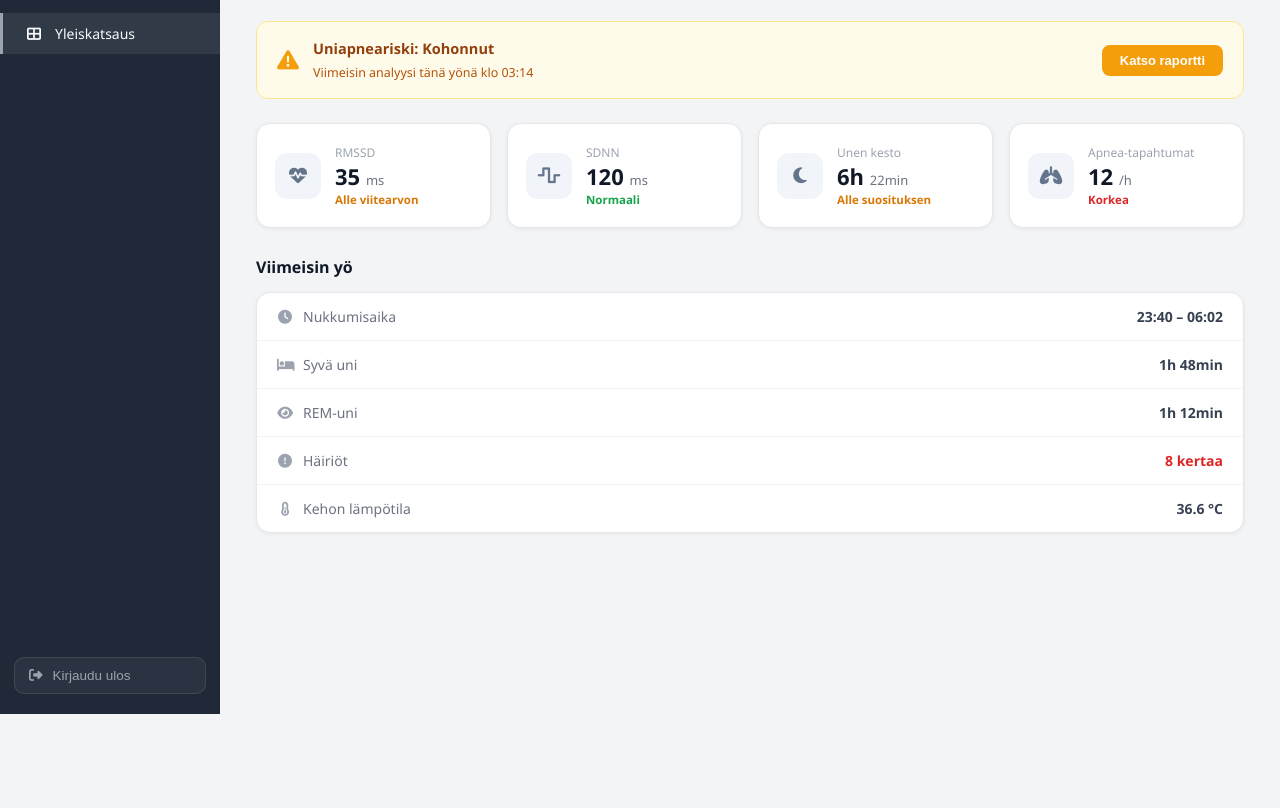
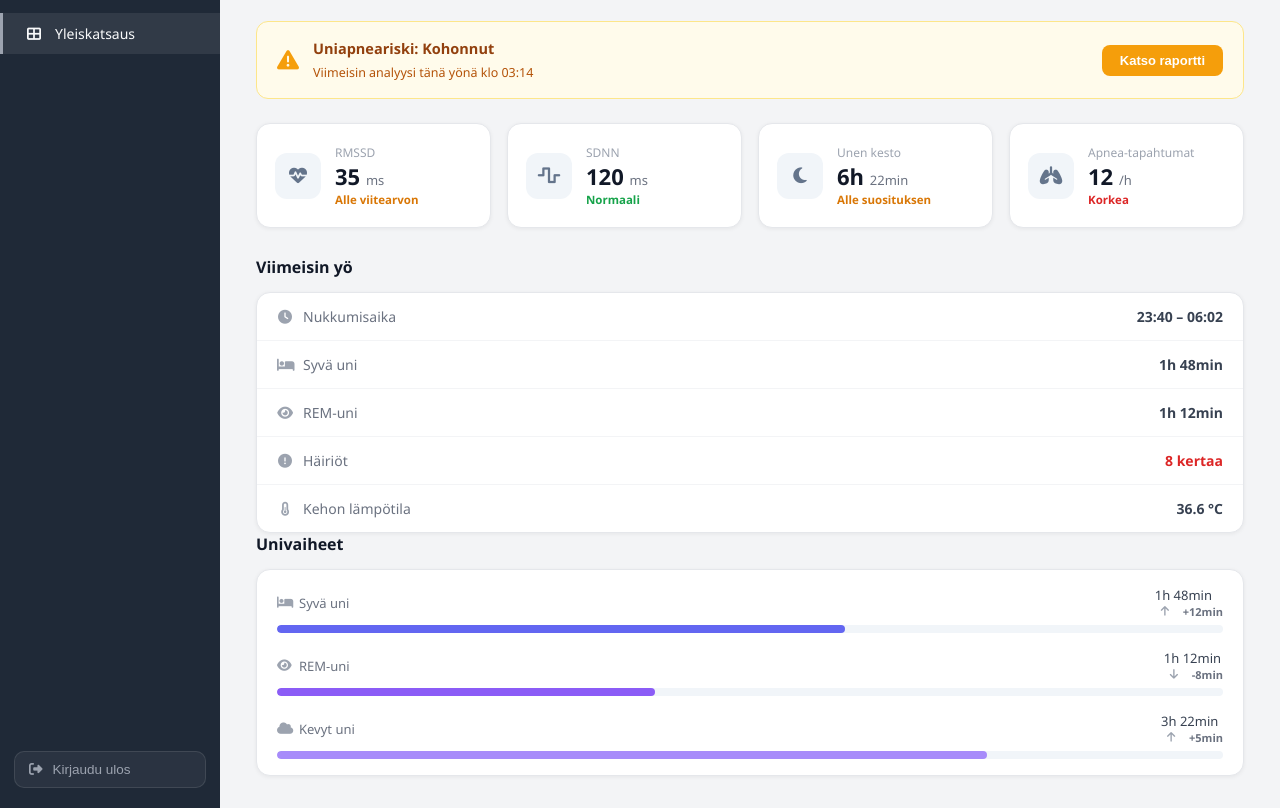
Before and after one commit to MasalGit/Apneapp, a plain HTML site: page apneapp-login/dashboard.html in a window 1280 px wide. Shown: the part 86-894 px from the top of the page. Before the commit the page ends 800 px from the top, so only its background shows below. Drawn offline with Linux system fonts and the light colour scheme.

Commit message:
Parannettu dashboard: lisatty Univaiheet-osio edistymispalkeilla ja vertailulla

```diff
--- a/apneapp-login/dashboard.html
+++ b/apneapp-login/dashboard.html
@@ -126,6 +126,35 @@
       </div>
     </section>
 
+    <!-- Sleep phase progress bars -->
+    <section class="db-section">
+      <h2 class="db-section-title">Univaiheet</h2>
+      <div class="db-sleep-bars">
+        <div class="db-sleep-bar-row">
+          <div class="db-sleep-bar-label">
+            <span><i class="fas fa-bed"></i> Syvä uni</span>
+            <span>1h 48min <span class="db-compare db-compare-up"><i class="fas fa-arrow-up"></i> +12min</span></span>
+          </div>
+          <div class="db-progress-track"><div class="db-progress-fill" style="width:60%; background:#6366f1;"></div></div>
+        </div>
+        <div class="db-sleep-bar-row">
+          <div class="db-sleep-bar-label">
+            <span><i class="fas fa-eye"></i> REM-uni</span>
+            <span>1h 12min <span class="db-compare db-compare-down"><i class="fas fa-arrow-down"></i> -8min</span></span>
+          </div>
+          <div class="db-progress-track"><div class="db-progress-fill" style="width:40%; background:#8b5cf6;"></div></div>
+        </div>
+        <div class="db-sleep-bar-row">
+          <div class="db-sleep-bar-label">
+            <span><i class="fas fa-cloud"></i> Kevyt uni</span>
+            <span>3h 22min <span class="db-compare db-compare-up"><i class="fas fa-arrow-up"></i> +5min</span></span>
+          </div>
+          <div class="db-progress-track"><div class="db-progress-fill" style="width:75%; background:#a78bfa;"></div></div>
+        </div>
+      </div>
+    </section>
+
+
   </main>
 
 <script>
--- a/apneapp-login/style.css
+++ b/apneapp-login/style.css
@@ -799,6 +799,111 @@ body {
   color: #9ca3af;
 }
 
+/* ===== SLEEP BARS ===== */
+.db-sleep-bars {
+  background: white;
+  border-radius: 14px;
+  border: 1px solid #e5e7eb;
+  padding: 16px 20px;
+  display: flex;
+  flex-direction: column;
+  gap: 16px;
+  box-shadow: 0 1px 4px rgba(0,0,0,0.06);
+}
+
+.db-sleep-bar-row {
+  display: flex;
+  flex-direction: column;
+  gap: 6px;
+}
+
+.db-sleep-bar-label {
+  display: flex;
+  justify-content: space-between;
+  font-size: 13px;
+  color: #374151;
+}
+
+.db-sleep-bar-label span:first-child {
+  display: flex;
+  align-items: center;
+  gap: 8px;
+  color: #6b7280;
+}
+
+.db-sleep-bar-label span:first-child i {
+  color: #9ca3af;
+  width: 14px;
+}
+
+.db-progress-track {
+  background: #f1f5f9;
+  border-radius: 99px;
+  height: 8px;
+  overflow: hidden;
+}
+
+.db-progress-fill {
+  height: 100%;
+  border-radius: 99px;
+  transition: width 0.6s ease;
+}
+
+.db-compare {
+  font-size: 11px;
+  font-weight: 600;
+  margin-left: 6px;
+}
+
+.db-compare-up   { color: #16a34a; }
+.db-compare-down { color: #dc2626; }
+
+/* ===== NIGHT RATING ===== */
+.db-rating-box {
+  background: white;
+  border-radius: 14px;
+  border: 1px solid #e5e7eb;
+  padding: 24px 20px;
+  text-align: center;
+  box-shadow: 0 1px 4px rgba(0,0,0,0.06);
+}
+
+.db-rating-score {
+  font-size: 3rem;
+  font-weight: 800;
+  color: #1e293b;
+  line-height: 1;
+  margin-bottom: 8px;
+}
+
+.db-rating-score span {
+  font-size: 1.2rem;
+  color: #94a3b8;
+  font-weight: 400;
+}
+
+.db-rating-stars {
+  display: flex;
+  justify-content: center;
+  gap: 4px;
+  font-size: 1.2rem;
+  color: #f59e0b;
+  margin-bottom: 10px;
+}
+
+.db-rating-text {
+  font-size: 13px;
+  color: #6b7280;
+  max-width: 320px;
+  margin: 0 auto 12px;
+  line-height: 1.5;
+}
+
+.db-rating-compare {
+  font-size: 12px;
+  color: #64748b;
+}
+
 /* ===== FORGOT PASSWORD ===== */
 .fp-illustration {
   margin-top: 32px;
```
